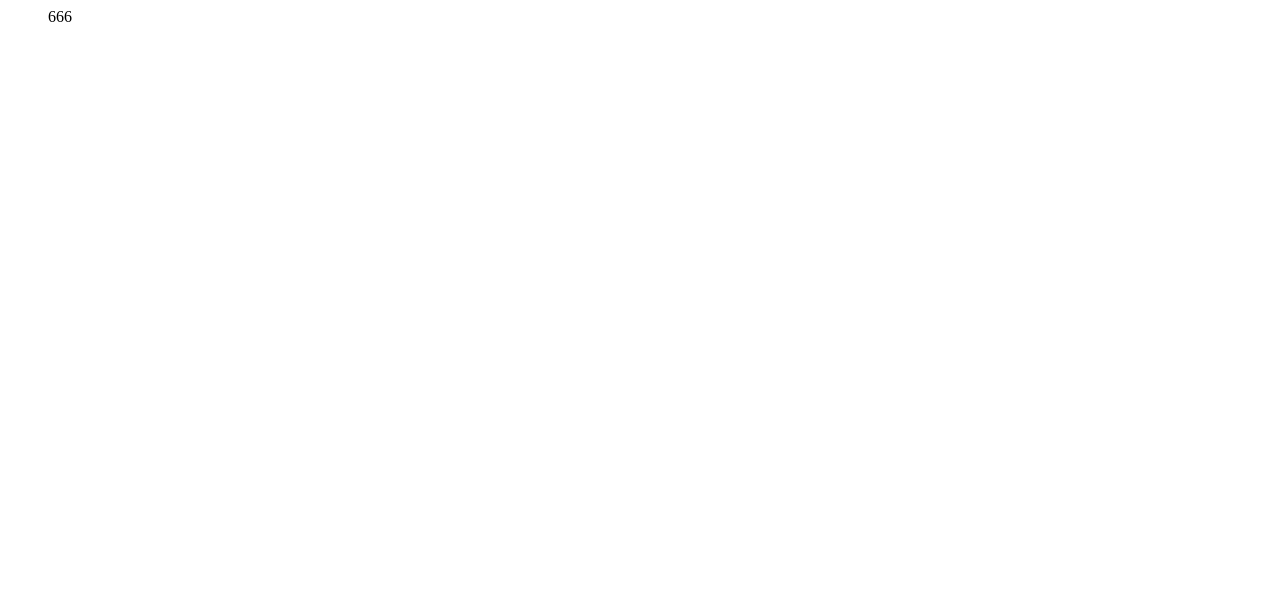
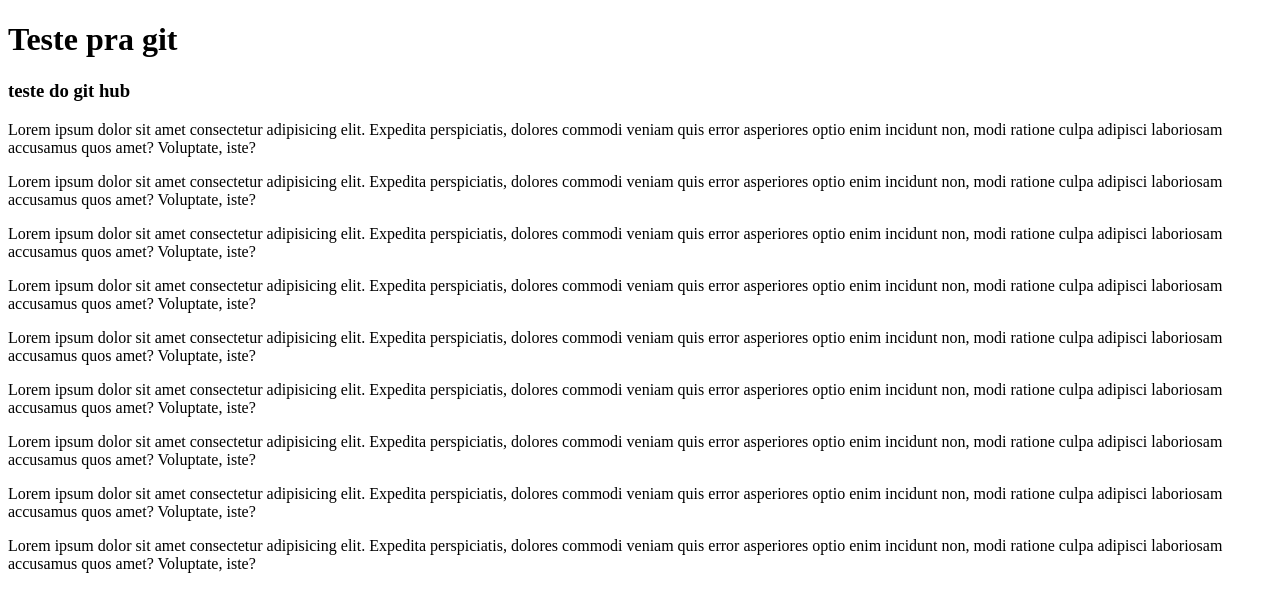
Before and after one commit to progamadorweb/Educere, a plain HTML site: page index.html in a window 1280 px wide. Drawn offline with Linux system fonts and the light colour scheme.

Commit message:
Criando arquivo index.html

```diff
--- a/index.html
+++ b/index.html
@@ -1,2 +1,25 @@
-<dd>666
-</dd>
+<!DOCTYPE html>
+<html lang="en">
+<head>
+    <meta charset="UTF-8">
+    <meta name="viewport" content="width=device-width, initial-scale=1.0">
+    <title>Opa</title>
+</head>
+<body>
+    <div>
+        <h1>Teste pra git</h1>
+        <h3>teste do git hub</h3>
+    <div>
+        <p>Lorem ipsum dolor sit amet consectetur adipisicing elit. Expedita perspiciatis, dolores commodi veniam quis error asperiores optio enim incidunt non, modi ratione culpa adipisci laboriosam accusamus quos amet? Voluptate, iste?</p>
+        <p>Lorem ipsum dolor sit amet consectetur adipisicing elit. Expedita perspiciatis, dolores commodi veniam quis error asperiores optio enim incidunt non, modi ratione culpa adipisci laboriosam accusamus quos amet? Voluptate, iste?</p>
+        <p>Lorem ipsum dolor sit amet consectetur adipisicing elit. Expedita perspiciatis, dolores commodi veniam quis error asperiores optio enim incidunt non, modi ratione culpa adipisci laboriosam accusamus quos amet? Voluptate, iste?</p>
+        <p>Lorem ipsum dolor sit amet consectetur adipisicing elit. Expedita perspiciatis, dolores commodi veniam quis error asperiores optio enim incidunt non, modi ratione culpa adipisci laboriosam accusamus quos amet? Voluptate, iste?</p>
+        <p>Lorem ipsum dolor sit amet consectetur adipisicing elit. Expedita perspiciatis, dolores commodi veniam quis error asperiores optio enim incidunt non, modi ratione culpa adipisci laboriosam accusamus quos amet? Voluptate, iste?</p>
+        <p>Lorem ipsum dolor sit amet consectetur adipisicing elit. Expedita perspiciatis, dolores commodi veniam quis error asperiores optio enim incidunt non, modi ratione culpa adipisci laboriosam accusamus quos amet? Voluptate, iste?</p>
+        <p>Lorem ipsum dolor sit amet consectetur adipisicing elit. Expedita perspiciatis, dolores commodi veniam quis error asperiores optio enim incidunt non, modi ratione culpa adipisci laboriosam accusamus quos amet? Voluptate, iste?</p>
+        <p>Lorem ipsum dolor sit amet consectetur adipisicing elit. Expedita perspiciatis, dolores commodi veniam quis error asperiores optio enim incidunt non, modi ratione culpa adipisci laboriosam accusamus quos amet? Voluptate, iste?</p>
+        <p>Lorem ipsum dolor sit amet consectetur adipisicing elit. Expedita perspiciatis, dolores commodi veniam quis error asperiores optio enim incidunt non, modi ratione culpa adipisci laboriosam accusamus quos amet? Voluptate, iste?</p>
+    </div>
+    </div>
+</body>
+</html>
```
